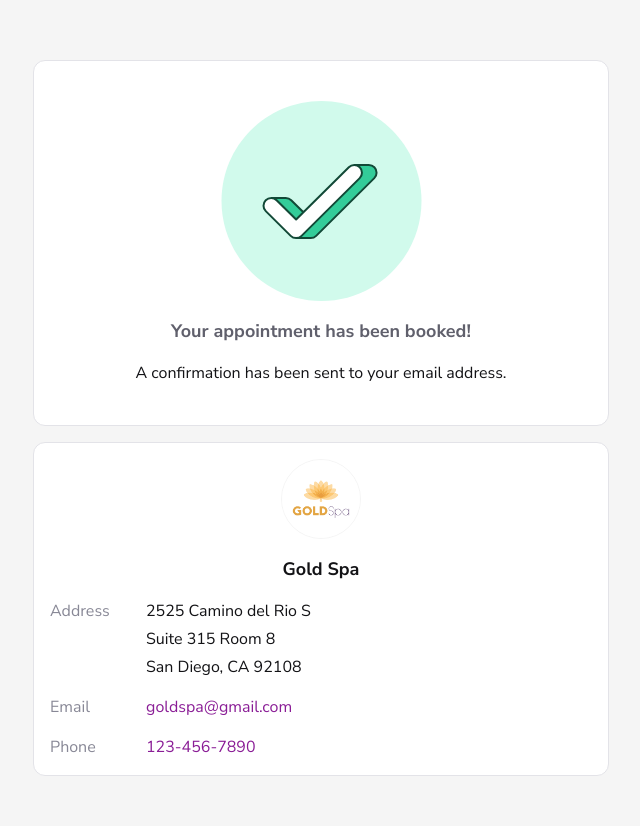
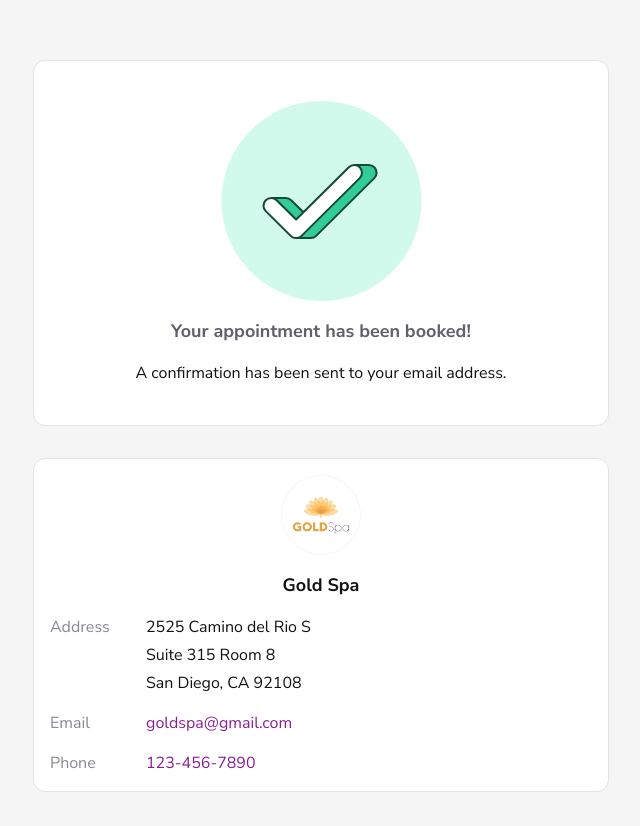
Before and after one commit to anyruiz/booking-flow, a Next.js app: page /confirmation in a window 1280 px wide. Shown: the top 826 px of the page, without its empty margins (319-959 px from the left). Built offline with nearby package versions, Linux system fonts and the light colour scheme.

Commit message:
Fix hydration error

```diff
--- a/src/app/(booking-flow)/confirmation/page.tsx
+++ b/src/app/(booking-flow)/confirmation/page.tsx
@@ -2,14 +2,20 @@
 import { useFormContext } from "react-hook-form";
 import successIcon from "@/assets/success-icon.svg";
 import Image from "next/image";
+import { useEffect } from "react";
 
 export default function Confirmation() {
   const { getValues } = useFormContext();
   const data = getValues();
-  console.log("Booking data", data);
+
+  // We need this to not cause a hydration error
+  useEffect(() => {
+    console.log("Booking data", data);
+  }, []);
+
   return (
     <div className="bg-white rounded-xl border border-gray-30 py-10 px-15 flex flex-col items-center justify-center gap-4 w-full">
-      <Image src={successIcon} alt="Success" />
+      <Image src={successIcon} alt="Success" priority />
       <h2 className="text-lg font-bold text-description text-center">
         Your appointment has been booked!
       </h2>
--- a/src/app/(booking-flow)/layout.tsx
+++ b/src/app/(booking-flow)/layout.tsx
@@ -34,7 +34,7 @@ export default function FormLayout({
       <div className="text-dark flex flex-col gap-4 items-center justify-center lg:justify-start bg-gray-20 p-4 lg:py-15 lg:px-30 min-h-screen">
         <h1 className="text-lg font-bold lg:hidden">Book appointment</h1>
         <div
-          className={clsx("flex w-full max-w-6xl gap-4", {
+          className={clsx("flex w-full max-w-6xl gap-4 md:gap-8", {
             "flex-col lg:flex-row md:items-center lg:items-start justify-between":
               !isConfirmationPage,
             "flex-col-reverse max-w-xl": isConfirmationPage,
--- a/src/app/page.tsx
+++ b/src/app/page.tsx
@@ -4,7 +4,7 @@ export default function Home() {
   return (
     <div className="flex items-center justify-center min-h-screen p-4 w-screen bg-gray-20">
       <main className="flex flex-col gap-8 items-center w-full">
-        <h1 className="text-4xl font-bold">Booking flow project</h1>
+        <h1 className="text-4xl font-bold text-center">Booking flow project</h1>
         <p>By Any Ruiz</p>
         <Link className="text-violet-90" href="/contact">
           Book appointment with <span className="font-bold">Gold Spa</span>
```
